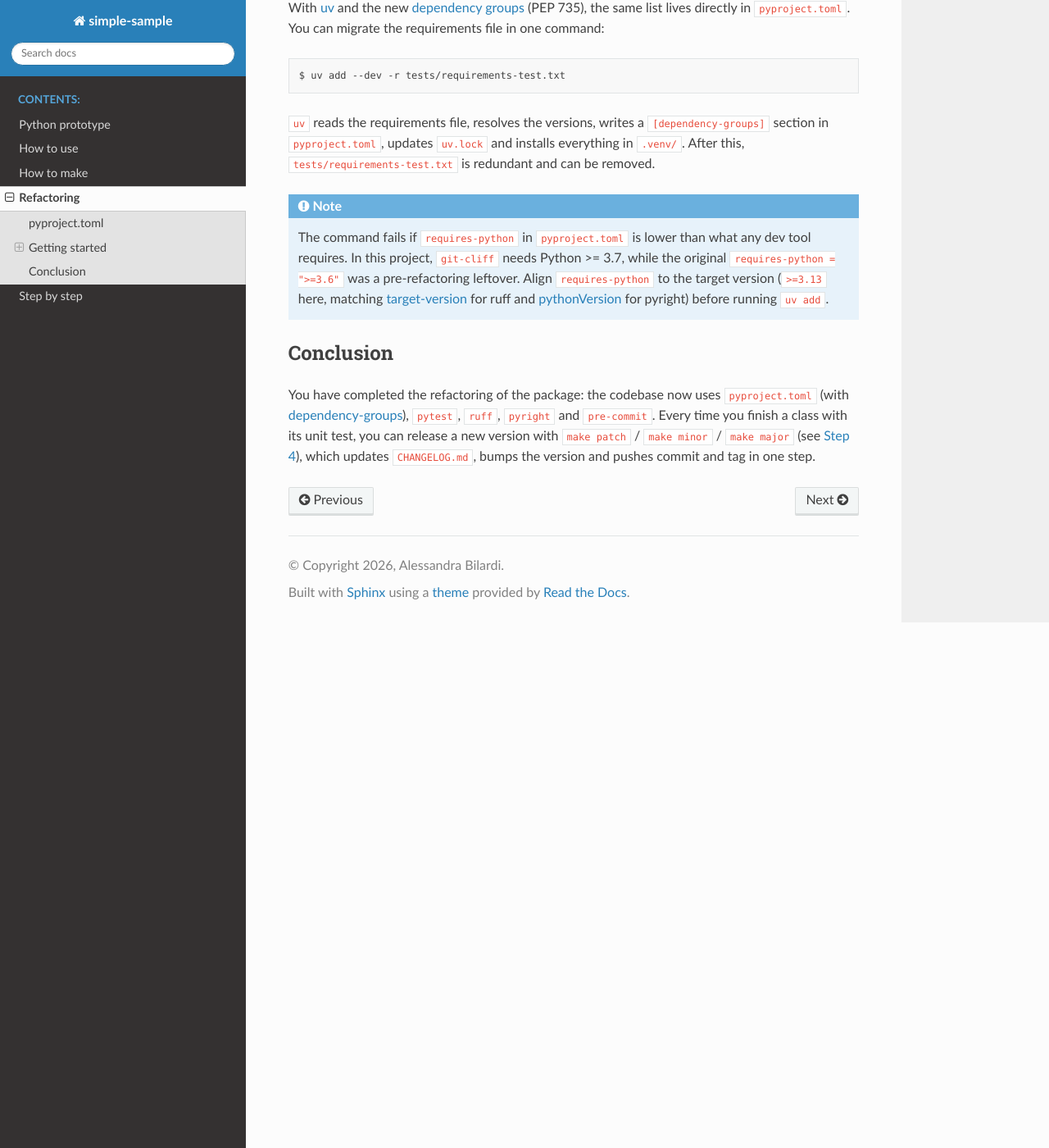
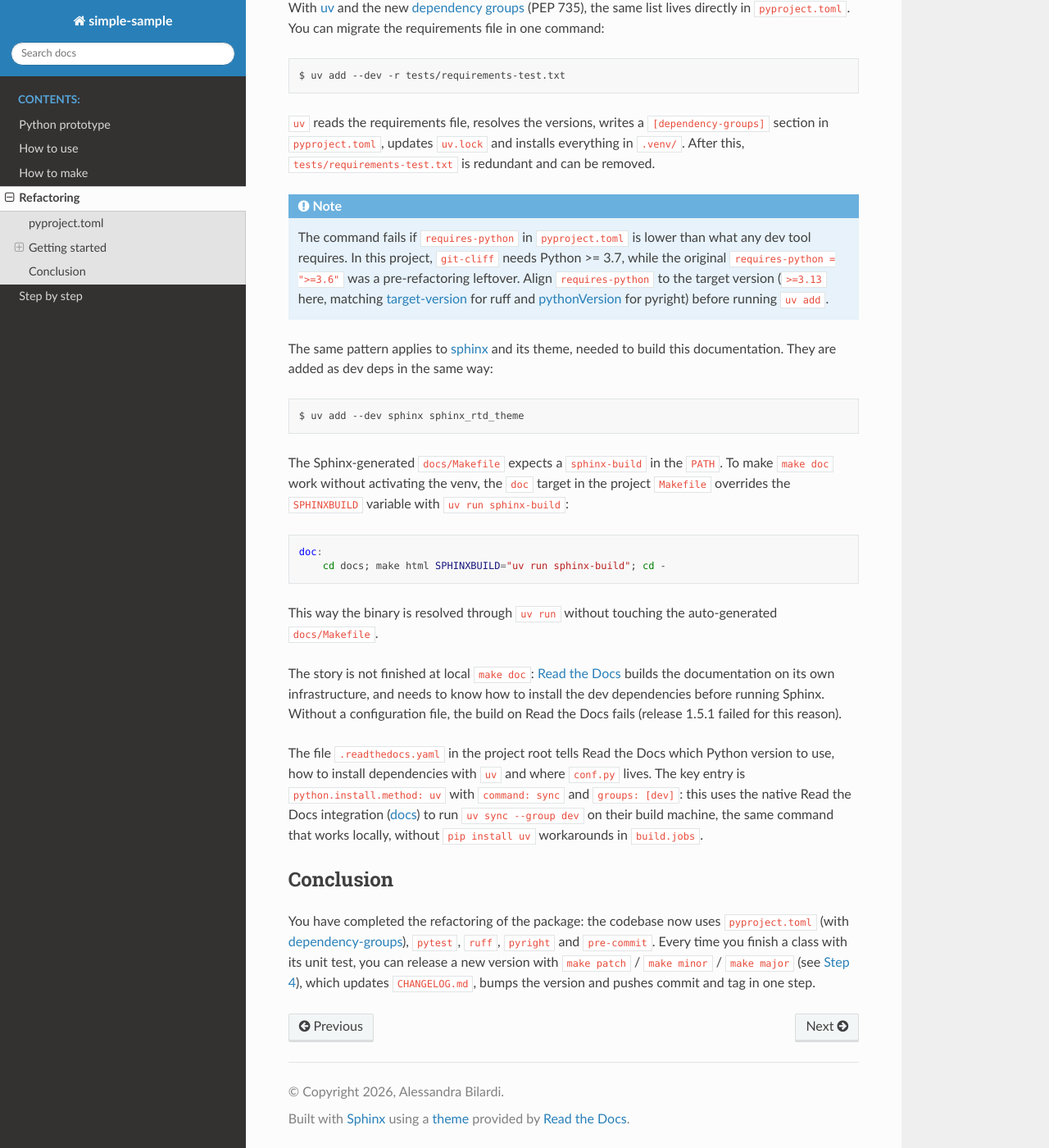
Before and after one commit to bilardi/python-prototype, a Sphinx documentation site: the page built from docs/source/refactoring.rst, in a window 1280 px wide and 1400 px high, scrolled down 11358 px. Shown: the whole window at 82% size. Built offline with Sphinx 7.4.7 and the Read the Docs theme 3.1.0, drawn with Linux system fonts in a browser that asks for light colours.

Commit message:
docs: extend Step 11 with sphinx dev-dep and Read the Docs configuration

```diff
--- a/docs/source/refactoring.rst
+++ b/docs/source/refactoring.rst
@@ -556,6 +556,25 @@ With `uv <https://pypi.org/project/uv/>`_ and the new `dependency groups <https:
 
     The command fails if ``requires-python`` in ``pyproject.toml`` is lower than what any dev tool requires. In this project, ``git-cliff`` needs Python >= 3.7, while the original ``requires-python = ">=3.6"`` was a pre-refactoring leftover. Align ``requires-python`` to the target version (``>=3.13`` here, matching `target-version <https://docs.astral.sh/ruff/settings/#target-version>`_ for ruff and `pythonVersion <https://microsoft.github.io/pyright/#/configuration?id=main-configuration-options>`_ for pyright) before running ``uv add``.
 
+The same pattern applies to `sphinx <https://pypi.org/project/sphinx/>`_ and its theme, needed to build this documentation. They are added as dev deps in the same way:
+
+.. code-block:: bash
+
+    $ uv add --dev sphinx sphinx_rtd_theme
+
+The Sphinx-generated ``docs/Makefile`` expects a ``sphinx-build`` in the ``PATH``. To make ``make doc`` work without activating the venv, the ``doc`` target in the project ``Makefile`` overrides the ``SPHINXBUILD`` variable with ``uv run sphinx-build``:
+
+.. code-block:: make
+
+    doc:
+    	cd docs; make html SPHINXBUILD="uv run sphinx-build"; cd -
+
+This way the binary is resolved through ``uv run`` without touching the auto-generated ``docs/Makefile``.
+
+The story is not finished at local ``make doc``: `Read the Docs <https://readthedocs.org/>`_ builds the documentation on its own infrastructure, and needs to know how to install the dev dependencies before running Sphinx. Without a configuration file, the build on Read the Docs fails (release 1.5.1 failed for this reason).
+
+The file ``.readthedocs.yaml`` in the project root tells Read the Docs which Python version to use, how to install dependencies with ``uv`` and where ``conf.py`` lives. The key entry is ``python.install.method: uv`` with ``command: sync`` and ``groups: [dev]``: this uses the native Read the Docs integration (`docs <https://docs.readthedocs.com/platform/stable/config-file/v2.html>`_) to run ``uv sync --group dev`` on their build machine, the same command that works locally, without ``pip install uv`` workarounds in ``build.jobs``.
+
 Conclusion
 ##########
 
```
